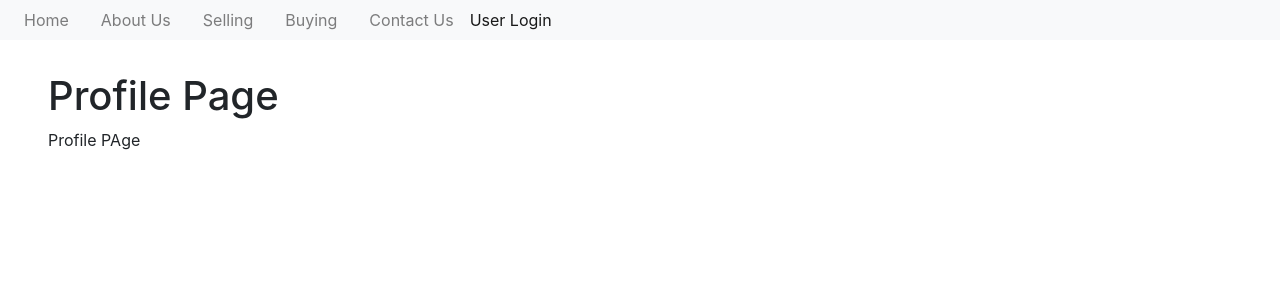
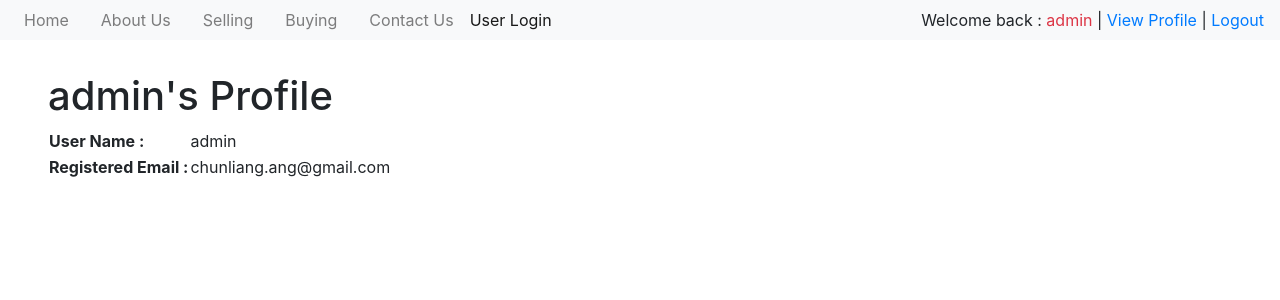
Before and after one commit to 99Ace/Assignment4-django-caruser-login, a Django app: page /profile/ in a window 1280 px wide. Shown: the top 300 px of the page. Run offline with Django 3.2, Linux system fonts and the light colour scheme; a user stored in the database is signed in; data comes from the database, SQL or seed files in the repository; both versions use the stored data as it was after the commit; some libraries are stand-ins or nearby versions.

Commit message:
added profile page and registration page working

```diff
--- a/accounts/templates/base.html
+++ b/accounts/templates/base.html
@@ -45,7 +45,18 @@
           </li>
         </ul>
         <div>
-          {% block login_user %}{% endblock %}
+            {% if not user.is_authenticated %}
+              <a href="{% url 'login' %}"> Login </a>|
+              <a href="{% url 'register' %}"> Register </a>
+            {% endif %}
+
+            {% if user.is_authenticated %}
+            {% if request.user.username %}
+              Welcome back : <span class="text-danger"> {{request.user.username}}</span> |
+            {% endif %}
+              <a href="{% url 'profile' %}"> View Profile </a>|
+              <a href="{% url 'logout' %}"> Logout </a>
+            {% endif %}
         </div class="mr-5">
       </div>
     </nav>
--- a/accounts/templates/profile.html
+++ b/accounts/templates/profile.html
@@ -1,11 +1,18 @@
 {%extends 'base.html' %}
-{%block page_title %}  Login {%endblock %}
 
 {%block title %}
-<h1> Profile Page</h1>
+<h1>{{ user }}'s Profile</h1>
 {%endblock %}
+
 {%block content %}
-  <div>
-   Profile PAge
-  </div>
+  <table>
+    <tr>
+      <th>User Name :</th>
+      <td>{{ user }}</td>
+    </tr>
+    <tr>
+        <th>Registered Email :</th>
+        <td>{{ user.email }}</td>
+    </tr>
+  </table>
 {%endblock%}
--- a/accounts/views.py
+++ b/accounts/views.py
@@ -65,4 +65,8 @@ def register(request):
 
 @login_required
 def profile(request):
-    return render(request, 'profile.html')
+    User = get_user_model()
+    user = User.objects.get(email=request.user.email)
+    return render(request, 'profile.html', {
+        'user' : user
+    })
```
Also changed, not shown: accounts/templates/index.html (+0 -16 lines), db.sqlite3.
